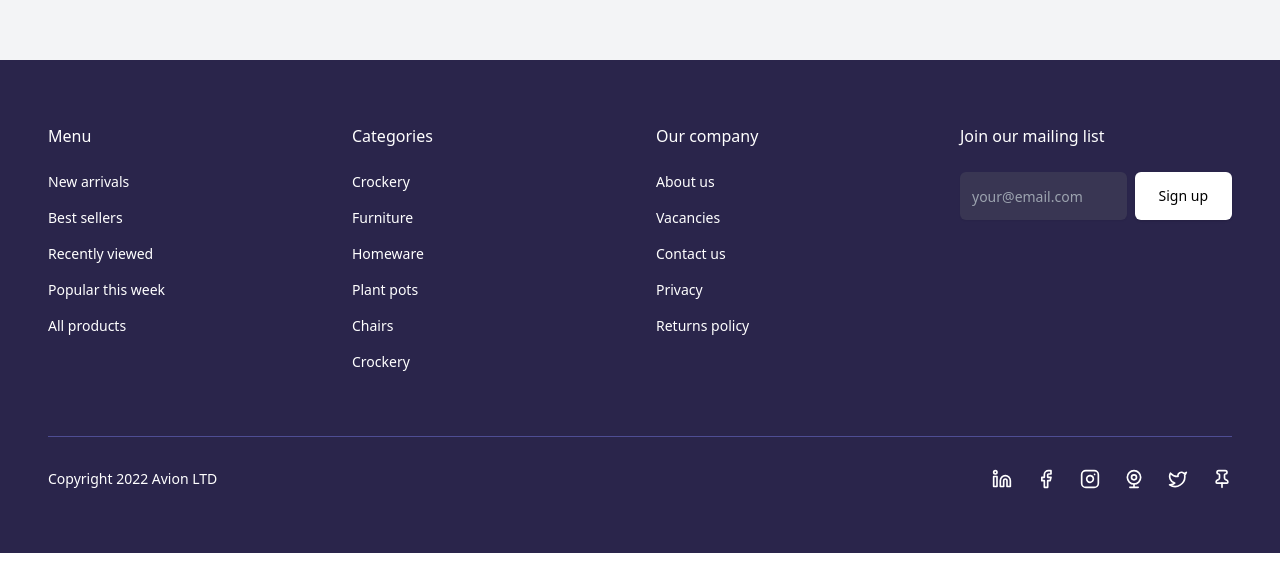
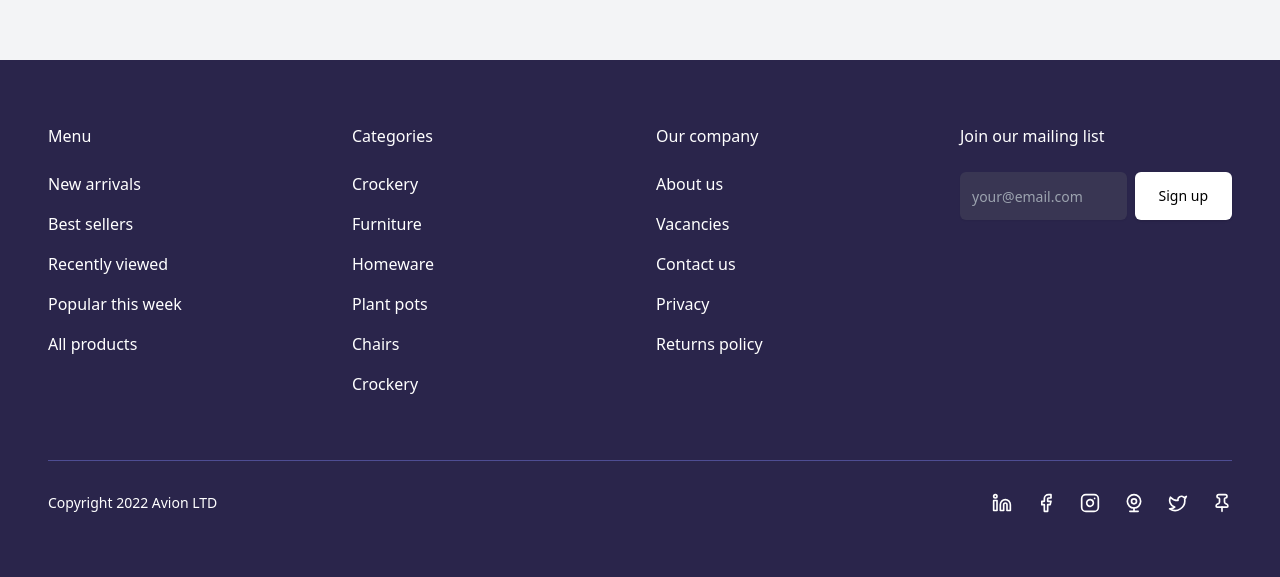
Before and after one commit to alishbamusharraf/e-commerce-hackathon-2, a Next.js app: page /cart in a window 1280 px wide. Shown: the part 844-1421 px from the top of the page. Before the commit the page ends 1397 px from the top, so only its background shows below. Built offline with nearby package versions, Linux system fonts and the light colour scheme; no server answers; a web font is replaced by a local one.

Commit message:
Update footer.tsx

```diff
--- a/src/components/footer.tsx
+++ b/src/components/footer.tsx
@@ -12,6 +12,9 @@ export default function Footer() {
   const footerRef = useRef<HTMLElement>(null)
 
   useEffect(() => {
+    const target = footerRef.current
+    if (!target) return
+
     const observer = new IntersectionObserver(
       ([entry]) => {
         if (entry.isIntersecting) {
@@ -26,14 +29,10 @@ export default function Footer() {
       }
     )
 
-    if (footerRef.current) {
-      observer.observe(footerRef.current)
-    }
+    observer.observe(target)
 
     return () => {
-      if (footerRef.current) {
-        observer.unobserve(footerRef.current)
-      }
+      observer.unobserve(target)
     }
   }, [])
 
@@ -74,11 +73,11 @@ export default function Footer() {
           <motion.div className="space-y-6" variants={itemVariants}>
             <h3 className="text-base font-normal">Menu</h3>
             <nav className="flex flex-col space-y-4">
-              <Link href="#" className="text-sm hover:underline transition-colors duration-300">New arrivals</Link>
-              <Link href="#" className="text-sm hover:underline transition-colors duration-300">Best sellers</Link>
-              <Link href="#" className="text-sm hover:underline transition-colors duration-300">Recently viewed</Link>
-              <Link href="#" className="text-sm hover:underline transition-colors duration-300">Popular this week</Link>
-              <Link href="#" className="text-sm hover:underline transition-colors duration-300">All products</Link>
+              <Link href="#">New arrivals</Link>
+              <Link href="#">Best sellers</Link>
+              <Link href="#">Recently viewed</Link>
+              <Link href="#">Popular this week</Link>
+              <Link href="#">All products</Link>
             </nav>
           </motion.div>
 
@@ -86,12 +85,12 @@ export default function Footer() {
           <motion.div className="space-y-6" variants={itemVariants}>
             <h3 className="text-base font-normal">Categories</h3>
             <nav className="flex flex-col space-y-4">
-              <Link href="#" className="text-sm hover:underline transition-colors duration-300">Crockery</Link>
-              <Link href="#" className="text-sm hover:underline transition-colors duration-300">Furniture</Link>
-              <Link href="#" className="text-sm hover:underline transition-colors duration-300">Homeware</Link>
-              <Link href="#" className="text-sm hover:underline transition-colors duration-300">Plant pots</Link>
-              <Link href="#" className="text-sm hover:underline transition-colors duration-300">Chairs</Link>
-              <Link href="#" className="text-sm hover:underline transition-colors duration-300">Crockery</Link>
+              <Link href="#">Crockery</Link>
+              <Link href="#">Furniture</Link>
+              <Link href="#">Homeware</Link>
+              <Link href="#">Plant pots</Link>
+              <Link href="#">Chairs</Link>
+              <Link href="#">Crockery</Link>
             </nav>
           </motion.div>
 
@@ -99,11 +98,11 @@ export default function Footer() {
           <motion.div className="space-y-6" variants={itemVariants}>
             <h3 className="text-base font-normal">Our company</h3>
             <nav className="flex flex-col space-y-4">
-              <Link href="/about" className="text-sm hover:underline transition-colors duration-300">About us</Link>
-              <Link href="/products" className="text-sm hover:underline transition-colors duration-300">Vacancies</Link>
-              <Link href="/cart" className="text-sm hover:underline transition-colors duration-300">Contact us</Link>
-              <Link href="/product-listing" className="text-sm hover:underline transition-colors duration-300">Privacy</Link>
-              <Link href="/" className="text-sm hover:underline transition-colors duration-300">Returns policy</Link>
+              <Link href="/about">About us</Link>
+              <Link href="/products">Vacancies</Link>
+              <Link href="/cart">Contact us</Link>
+              <Link href="/product-listing">Privacy</Link>
+              <Link href="/">Returns policy</Link>
             </nav>
           </motion.div>
 
@@ -114,7 +113,7 @@ export default function Footer() {
               <Input
                 type="email"
                 placeholder="your@email.com"
-                className="bg-[#393653] border-none text-white placeholder:text-gray-400 h-12 w-full transition-all duration-300 focus:ring-2 focus:ring-white focus:outline-none"
+                className="bg-[#393653] border-none text-white placeholder:text-gray-400 h-12 w-full"
               />
               <Button
                 className="bg-white text-black hover:bg-gray-100 h-12 px-6 transition-all duration-300 transform hover:scale-105 active:scale-95"
@@ -132,30 +131,14 @@ export default function Footer() {
         >
           <p className="text-sm mb-6 md:mb-0">Copyright 2022 Avion LTD</p>
           <div className="flex items-center space-x-6">
-            <Link href="https://www.linkedin.com/in/alishba-musharraf-9241012b4?utm_source=share&utm_campaign=share_via&utm_content=profile&utm_medium=android_app" className="hover:text-gray-300 transition-colors duration-300">
+            <Link href="https://www.linkedin.com/in/alishba-musharraf-9241012b4?utm_source=share&utm_campaign=share_via&utm_content=profile&utm_medium=android_app">
               <Linkedin className="w-5 h-5" />
-              <span className="sr-only">LinkedIn</span>
             </Link>
-            <Link href="#" className="hover:text-gray-300 transition-colors duration-300">
-              <Facebook className="w-5 h-5" />
-              <span className="sr-only">Facebook</span>
-            </Link>
-            <Link href="#" className="hover:text-gray-300 transition-colors duration-300">
-              <Instagram className="w-5 h-5" />
-              <span className="sr-only">Instagram</span>
-            </Link>
-            <Link href="#" className="hover:text-gray-300 transition-colors duration-300">
-              <Skype className="w-5 h-5" />
-              <span className="sr-only">Skype</span>
-            </Link>
-            <Link href="#" className="hover:text-gray-300 transition-colors duration-300">
-              <Twitter className="w-5 h-5" />
-              <span className="sr-only">Twitter</span>
-            </Link>
-            <Link href="#" className="hover:text-gray-300 transition-colors duration-300">
-              <Pinterest className="w-5 h-5" />
-              <span className="sr-only">Pinterest</span>
-            </Link>
+            <Link href="#"><Facebook className="w-5 h-5" /></Link>
+            <Link href="#"><Instagram className="w-5 h-5" /></Link>
+            <Link href="#"><Skype className="w-5 h-5" /></Link>
+            <Link href="#"><Twitter className="w-5 h-5" /></Link>
+            <Link href="#"><Pinterest className="w-5 h-5" /></Link>
           </div>
         </motion.div>
       </div>
```
